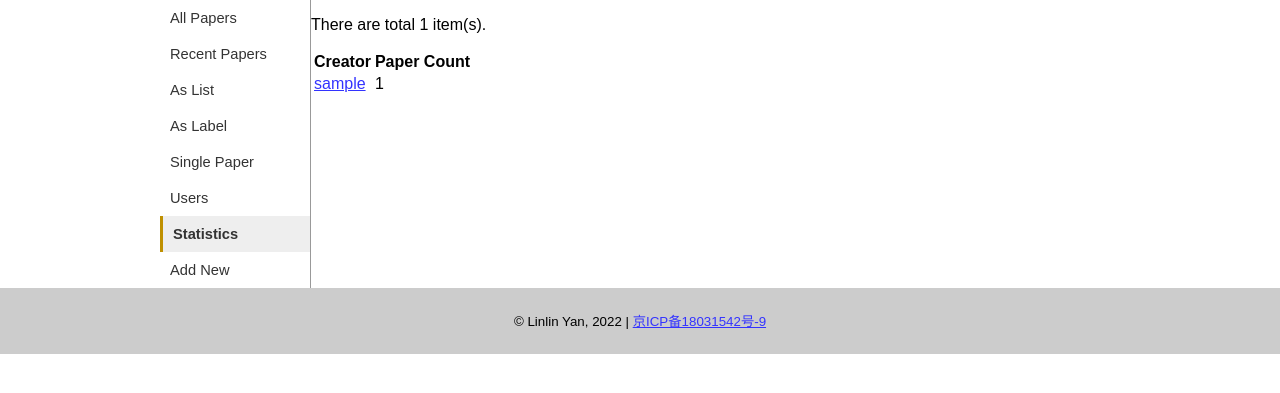
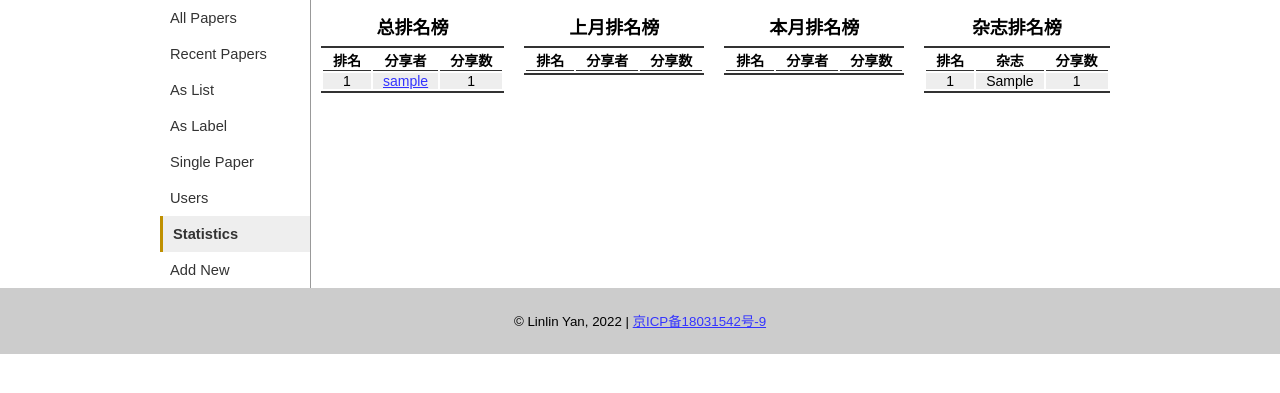
Before and after one commit to yanlinlin82/paper-hub.cn, a Django app: page /view/stat in a window 1280 px wide. Shown: the part 52-445 px from the top of the page. Run offline with Django 4.2, Linux system fonts and the light colour scheme; tables that the repository leaves empty hold one stand-in row (values such as "Sample post"); lists and menus that the app fills with data are empty.

Commit message:
Add stat tables.

```diff
--- a/view/models.py
+++ b/view/models.py
@@ -36,4 +36,4 @@
     is_private = models.BooleanField(default=True)
     full_text = models.FileField(default='')
     def __str__(self):
-        return self.creator + ' - ' + self.publish_year + ' - ' + self.journal + ' - ' + self.title
+        return self.creator.nickname + ' - ' + self.publish_year + ' - ' + self.journal + ' - ' + self.title
--- a/view/templates/base.html
+++ b/view/templates/base.html
@@ -5,7 +5,7 @@
   <title>Paper-Hub</title>
   <meta name="viewport" content="width=device-width, initial-scale=1.0">
   <link rel="shortcut icon" type="image/png" href="{% static 'favicon.ico' %}"/>
-  <link rel="stylesheet" href="{% static 'styles.css' %}">
+  <link rel="stylesheet" href="{% static 'styles.css' %}">{% block css %}{% endblock css %}
 </head>
 <body>
   <a name="top">
--- a/view/templates/contributes.html
+++ /dev/null
@@ -1,21 +0,0 @@
-{% extends "base.html" %}
-
-{% block content %}
-{% if stat %}
-<p class="summary">There are total {{ stat|length }} item(s).</p>
-<table>
-  <tr>
-    <th>Creator</th>
-    <th>Paper Count</th>
-  </tr>
-{% for i in stat %}
-  <tr>
-    <td><a href="{% url "view:user" id=i.creator__pk %}">{{ i.creator__nickname }}</a></td>
-    <td>{{ i.creator__count }}</td>
-  </tr>
-{% endfor %}
-</table>
-{% else %}
-<p>No result is available.</p>
-{% endif %}
-{% endblock content %}
--- /dev/null
+++ b/view/templates/stat.html
@@ -0,0 +1,107 @@
+{% extends "base.html" %}
+
+{% block content %}
+<div class="stat">
+
+<table class="stat">
+  <caption>总排名榜</caption>
+  <tr>
+    <th>排名</th>
+    <th>分享者</th>
+    <th>分享数</th>
+  </tr>
+{% for i in stat_all %}
+  <tr>
+    <td align="center">{{ forloop.counter }}</td>
+    <td align="left"><a href="{% url "view:user" id=i.creator__pk %}">{{ i.creator__nickname }}</a></td>
+    <td align="center">{{ i.creator__count }}</td>
+  </tr>
+{% endfor %}
+</table>
+
+<table class="stat">
+  <caption>上月排名榜</caption>
+  <tr>
+    <th>排名</th>
+    <th>分享者</th>
+    <th>分享数</th>
+  </tr>
+{% for i in stat_last_month %}
+  <tr>
+    <td align="center">{{ forloop.counter }}</td>
+    <td align="left"><a href="{% url "view:user" id=i.creator__pk %}">{{ i.creator__nickname }}</a></td>
+    <td align="center">{{ i.creator__count }}</td>
+  </tr>
+{% endfor %}
+</table>
+
+<table class="stat">
+  <caption>本月排名榜</caption>
+  <tr>
+    <th>排名</th>
+    <th>分享者</th>
+    <th>分享数</th>
+  </tr>
+{% for i in stat_this_month %}
+  <tr>
+    <td align="center">{{ forloop.counter }}</td>
+    <td align="left"><a href="{% url "view:user" id=i.creator__pk %}">{{ i.creator__nickname }}</a></td>
+    <td align="center">{{ i.creator__count }}</td>
+  </tr>
+{% endfor %}
+</table>
+
+<table class="stat">
+  <caption>杂志排名榜</caption>
+  <tr>
+    <th>排名</th>
+    <th>杂志</th>
+    <th>分享数</th>
+  </tr>
+{% for i in stat_journal %}
+  <tr>
+    <td align="center">{{ forloop.counter }}</td>
+    <td align="left">{{ i.journal }}</a></td>
+    <td align="center">{{ i.journal__count }}</td>
+  </tr>
+{% endfor %}
+</table>
+
+</div>
+{% endblock content %}
+
+{% block css %}
+<style>
+div.stat {
+  display: flex;
+  align-items: flex-start;
+  flex-wrap: wrap;
+}
+table.stat {
+  flex: 1 1 none;
+  caption-side: top;
+  font-size: 14px;
+  margin: 10px;
+  border-bottom: 2px solid #333;
+}
+table.stat caption {
+  caption-side: top;
+  display: table-caption;
+  text-align: center;
+  font-size: 18px;
+  font-weight: bold;
+  line-height: 36px;
+  border-bottom: 2px solid #333;
+}
+table.stat th {
+  border-bottom: 1px solid #333;
+  padding: 0 10px;
+}
+table.stat tr:nth-child(even) {
+  background-color: #eee;
+}
+table.stat td {
+  padding: 0 10px;
+}
+</style>
+{% endblock css %}
--- a/view/views.py
+++ b/view/views.py
@@ -74,11 +74,29 @@
     return HttpResponse(template.render(context, request))
 
 def StatView(request, current_page):
-    stat = Paper.objects.values('creator__nickname', 'creator__pk').annotate(Count('creator')).order_by('-creator__count')
-    template = loader.get_template('contributes.html')
+    stat_all = Paper.objects.values('creator__nickname', 'creator__pk').annotate(Count('creator')).order_by('-creator__count')
+
+    today = datetime.today()
+    year = today.year
+    month = today.month
+    stat_this_month = Paper.objects.filter(create_time__year=year, create_time__month=month).values('creator__nickname', 'creator__pk').annotate(Count('creator')).order_by('-creator__count')
+
+    if month > 1:
+        month = month - 1
+    else:
+        year = year - 1
+        month = 12
+    stat_last_month = Paper.objects.filter(create_time__year=year, create_time__month=month).values('creator__nickname', 'creator__pk').annotate(Count('creator')).order_by('-creator__count')
+
+    stat_journal = Paper.objects.values('journal').annotate(Count('journal')).order_by('-journal__count')
+
+    template = loader.get_template('stat.html')
     context = {
         'current_page': current_page,
-        'stat': stat,
+        'stat_all': stat_all,
+        'stat_this_month': stat_this_month,
+        'stat_last_month': stat_last_month,
+        'stat_journal': stat_journal,
     }
     return HttpResponse(template.render(context, request))
 
```
